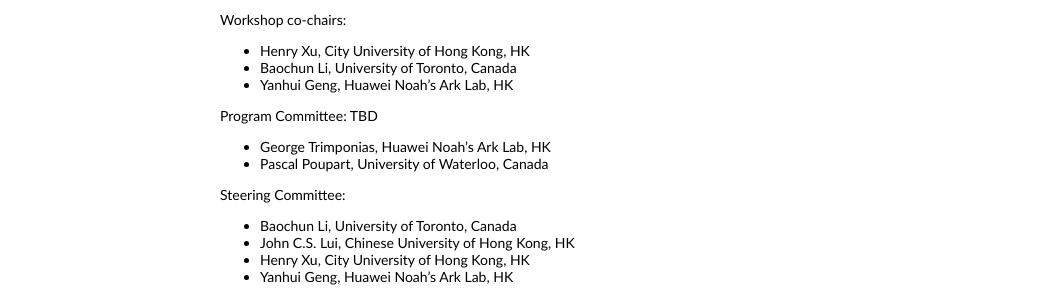
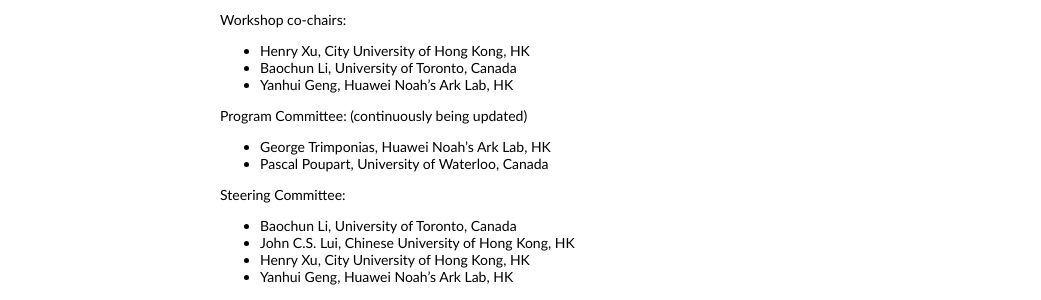
Before and after one commit to networkml/networkml.github.io, a Jekyll site: the page built from index.html, in a window 1280 px wide. Shown: the part 1130-1430 px from the top of the page, without its empty margins (127-1168 px from the left). Built offline with Jekyll 4.4.1, drawn with Linux system fonts in a browser that asks for light colours.

Commit message:
pc update

```diff
--- a/_includes/index.md
+++ b/_includes/index.md
@@ -45,7 +45,7 @@ Workshop co-chairs:
 * Baochun Li, University of Toronto, Canada
 * Yanhui Geng, Huawei Noah’s Ark Lab, HK
 
-Program Committee: TBD
+Program Committee: (continuously being updated)
 
 * George Trimponias, Huawei Noah’s Ark Lab, HK
 * Pascal Poupart, University of Waterloo, Canada
```
